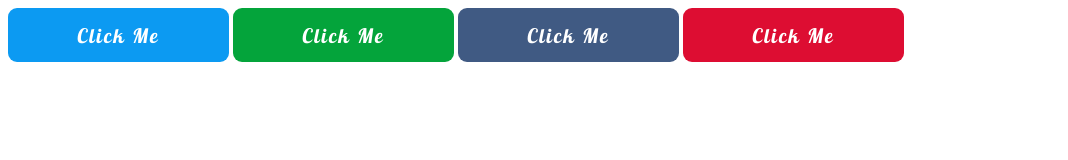
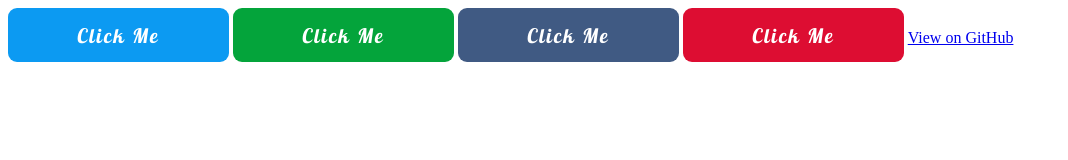
Before and after one commit to yuhua-chen/MAWButton, a plain HTML site: page index.html in a window 1280 px wide. Shown: the whole page, without its empty margins (0-1068 px from the left). Drawn offline with Linux system fonts and the light colour scheme.

Commit message:
Add github link on demo page.

```diff
--- a/index.html
+++ b/index.html
@@ -11,6 +11,7 @@
     <button class="blue">Click Me</button>
     <button class="red">Click Me</button>
 
+    <a href="https://github.com/yuhua-chen/MAWButton/" target="_blank">View on GitHub</a>
 	<script type="text/javascript" src="js/vendor/jquery.js"></script>
 	<script type="text/javascript" src="js/mawbutton.js"></script>
     <script type="text/javascript">
```
